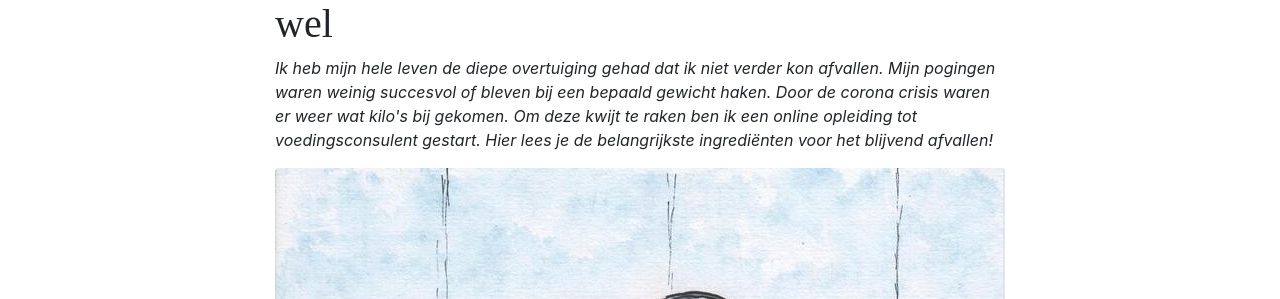
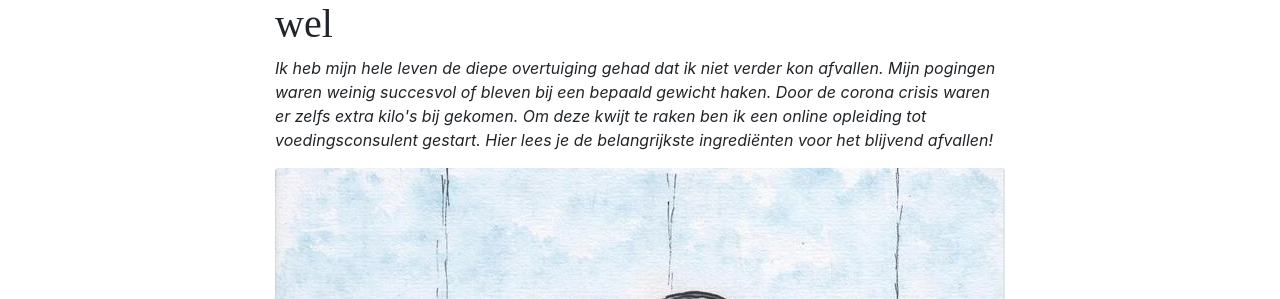
Before and after one commit to BaasLimited/baasovereten.github.io, a Jekyll site: the page built from _posts/2020-10-24-afvallen.md, in a window 1280 px wide and 900 px high. Shown: the part 121-420 px from the top of the window. Built offline with Jekyll 4.4.1, drawn with Linux system fonts in a browser that asks for light colours; some web fonts are replaced; a script that is not in the unit is left out; comment, search, counter and statistics services are not loaded.

Commit message:
Update 2020-10-24-afvallen.md

```diff
--- a/_posts/2020-10-24-afvallen.md
+++ b/_posts/2020-10-24-afvallen.md
@@ -5,7 +5,7 @@
 category:   "over-afvallen"
 image:      /uploads/weegschaal.jpg
 caption:    "Je nieuwe beste vriend: de weegschaal (waterverf en fineliner in schetsboekje)"
-excerpt:    "Ik heb mijn hele leven de diepe overtuiging gehad dat ik niet verder kon afvallen. Mijn pogingen waren weinig succesvol of bleven bij een bepaald gewicht haken. Door de corona crisis waren er weer wat kilo's bij gekomen. Om deze kwijt te raken ben ik een online opleiding tot voedingsconsulent gestart. Hier lees je de belangrijkste ingrediënten voor het blijvend afvallen!"
+excerpt:    "Ik heb mijn hele leven de diepe overtuiging gehad dat ik niet verder kon afvallen. Mijn pogingen waren weinig succesvol of bleven bij een bepaald gewicht haken. Door de corona crisis waren er zelfs extra kilo's bij gekomen. Om deze kwijt te raken ben ik een online opleiding tot voedingsconsulent gestart. Hier lees je de belangrijkste ingrediënten voor het blijvend afvallen!"
 published:  true
 ---
 
```
